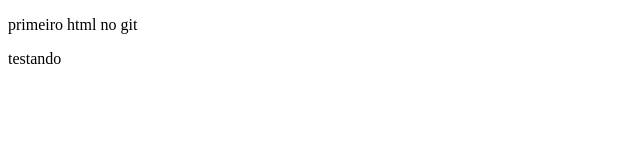
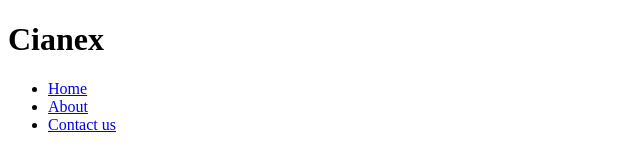
Before and after one commit to Hakuxe/git, a plain HTML site: page index.html in a window 1280 px wide. Shown: the whole page, without its empty margins (0-640 px from the left). Drawn offline with Linux system fonts and the light colour scheme.

Commit message:
adicionando header

```diff
--- a/index.html
+++ b/index.html
@@ -6,7 +6,16 @@
     <title>Document</title>
 </head>
 <body>
-    <p>primeiro html no git </p>
-    testando
+    <header>
+        <h1>Cianex</h1>
+        <nav>
+            <ul>
+                <li><a href="#">Home</a></li>
+                <li><a href="#">About</a></li>
+                <li><a href="#">Contact us</a></li>
+            </ul>
+        </nav>
+    </header>
+
 </body>
 </html>
```
